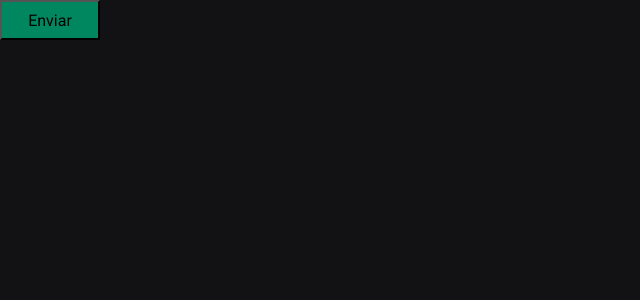
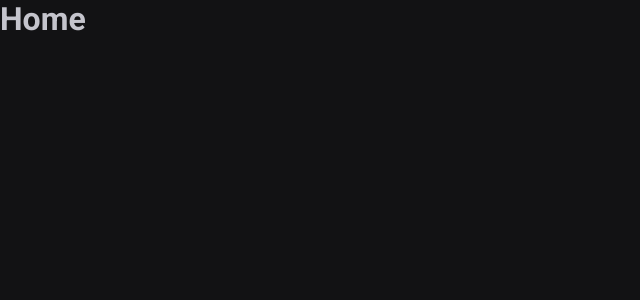
Before and after one commit to ma-nobrega/ignite-timer, a React (Vite) app: page / in a window 1280 px wide. Shown: the top 300 px of the page, without its empty margins (0-640 px from the left). Built offline with nearby package versions, Linux system fonts and the light colour scheme.

Commit message:
add routes in the application

```diff
--- a/package.json
+++ b/package.json
@@ -11,6 +11,7 @@
     "@types/styled-components": "^5.1.26",
     "react": "^18.0.0",
     "react-dom": "^18.0.0",
+    "react-router-dom": "^6.3.0",
     "styled-components": "^5.3.5"
   },
   "devDependencies": {
--- a/src/App.tsx
+++ b/src/App.tsx
@@ -1,13 +1,16 @@
+import { defaultTheme } from "./styles/themes/default";
+import { GlobalStyle } from "./styles/global";
 import { ThemeProvider } from "styled-components";
-import { defaultTheme } from "./styles/themes/default";
-import { Button } from "./components/Button/index";
-import { GlobalStyle } from "./styles/global";
+import { BrowserRouter } from "react-router-dom";
+import { Router } from "./Router";
 
 export function App() {
   return (
     <ThemeProvider theme={defaultTheme}>
       <GlobalStyle />
-      <Button />
+      <BrowserRouter>
+        <Router />
+      </BrowserRouter>
     </ThemeProvider>
   );
 }
--- /dev/null
+++ b/src/Router.tsx
@@ -0,0 +1,11 @@
+import { Route, Routes } from "react-router-dom";
+import { History } from "./pages/History";
+import { Home } from "./pages/Home";
+export function Router() {
+  return (
+    <Routes>
+      <Route path="/" element={<Home />} />
+      <Route path="/history" element={<History />} />
+    </Routes>
+  );
+}
--- a/src/components/Button/index.tsx
+++ /dev/null
@@ -1,9 +0,0 @@
-import { ButtonVariant, Container } from "./styles";
-
-interface ButtonProps {
-  variant?: ButtonVariant;
-}
-
-export function Button({ variant = "primary" }: ButtonProps) {
-  return <Container variant={variant}>Enviar</Container>;
-}
--- a/src/components/Button/styles.ts
+++ /dev/null
@@ -1,13 +0,0 @@
-import styled from "styled-components";
-
-export type ButtonVariant = "primary" | "secondary" | "danger" | "success";
-
-interface ButtonProps {
-  variant: ButtonVariant;
-}
-
-export const Container = styled.button<ButtonProps>`
-  width: 100px;
-  height: 40px;
-  background-color: ${({ theme }) => theme["green-500"]};
-`;
--- /dev/null
+++ b/src/pages/History.tsx
@@ -0,0 +1,3 @@
+export function History() {
+  return <h1>History</h1>;
+}
--- /dev/null
+++ b/src/pages/Home.tsx
@@ -0,0 +1,3 @@
+export function Home() {
+  return <h1>Home</h1>;
+}
```
Also changed, not shown: 1 other file (tests, documents, lock files or other folders).
